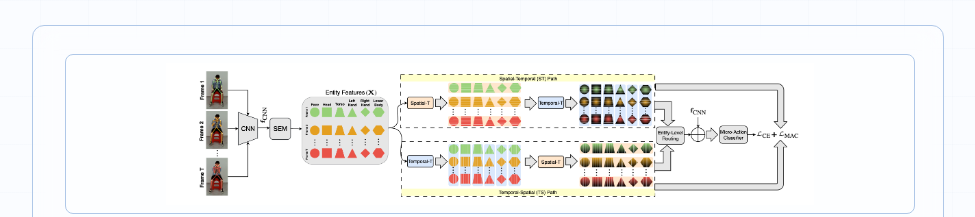
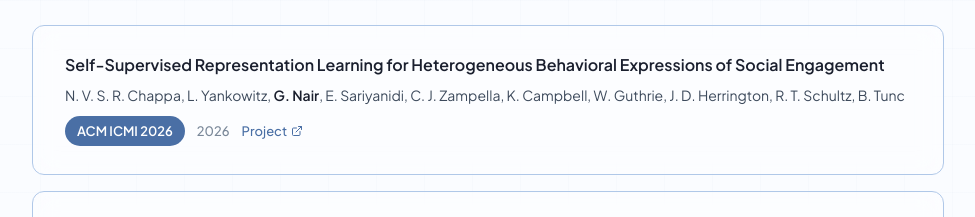
Before and after one commit to nairg1/nairg1.github.io, a plain HTML site: page index.html in a window 1280 px wide. Shown: the part 2304-2521 px from the top of the page, without its empty margins (152-1127 px from the left). Drawn offline with nearby package versions, Linux system fonts and the light colour scheme.

Commit message:
Add ICMI 2026 news entry and publication card (#4)
* Add Best Paper Award at FG 2026 to news section

* Rewrite FG 2026 award news and add Best Paper badge with cert lightbox

- News entry now reads "Micro-DualNet won Best Paper Award..." with the
  award text linking to a lightbox preview of the certificate.
- Publications page shows a "Best Paper Award" badge on the Micro-DualNet
  entry that opens the same lightbox.
- Shared lightbox markup/CSS/JS lives in main.js and is reused across
  index.html and publications.html via data-lightbox attributes.

* Add files via upload

* Point award lightbox to assets/IMG_5913.jpeg

* Drop 🇯🇵🌸 from Best Paper Award news entry

* Add Best Paper Award badge to Selected Research, drop Forthcoming

* Add ICMI 2026 news entry and publication card

---------

Co-authored-by: Claude <noreply@anthropic.com>

```diff
--- a/index.html
+++ b/index.html
@@ -92,6 +92,11 @@
         <h2 class="section-title">Latest Updates</h2>
     </div>
     <div class="news-list animate-on-scroll delay-1">
+        <div class="news-item">
+            <span class="news-date">July 2026</span>
+            <p class="news-text"><a href="https://compsygroup.github.io/ssl.social.engagement/" target="_blank" rel="noopener">Paper</a> accepted to <strong>ACM ICMI 2026</strong> in Napoli, Italy! 🇮🇹</p>
+        </div>
+
         <div class="news-item">
             <span class="news-date">May 2026</span>
             <p class="news-text"><strong>Micro-DualNet</strong> won <a href="#" class="award-link" data-lightbox="assets/IMG_5913.jpeg" data-lightbox-alt="FG 2026 Best Paper Award certificate"><strong>Best Paper Award</strong></a> at <strong>IEEE FG 2026</strong> in Japan! 🏆</p>
@@ -242,6 +247,18 @@
         <h2 class="section-title">Selected Research</h2>
     </div>
     <div class="pub-list">
+
+        <div class="pub-card animate-on-scroll delay-1">
+            <p class="pub-title">Self-Supervised Representation Learning for Heterogeneous Behavioral Expressions of Social Engagement</p>
+            <p class="pub-authors">N. V. S. R. Chappa, L. Yankowitz, <strong>G. Nair</strong>, E. Sariyanidi, C. J. Zampella, K. Campbell, W. Guthrie, J. D. Herrington, R. T. Schultz, B. Tunc</p>
+            <div class="pub-meta">
+                <span class="pub-venue">ACM ICMI 2026</span>
+                <span class="pub-year">2026</span>
+                <a href="https://compsygroup.github.io/ssl.social.engagement/" target="_blank" rel="noopener" class="pub-doi">
+                    Project <svg viewBox="0 0 24 24" fill="none" stroke="currentColor" stroke-width="2" stroke-linecap="round" stroke-linejoin="round"><path d="M18 13v6a2 2 0 0 1-2 2H5a2 2 0 0 1-2-2V8a2 2 0 0 1 2-2h6"/><polyline points="15 3 21 3 21 9"/><line x1="10" y1="14" x2="21" y2="3"/></svg>
+                </a>
+            </div>
+        </div>
 
         <div class="pub-card animate-on-scroll delay-1">
             <img src="assets/publication assetts/microdualnet.png" alt="Micro-DualNet figure" class="pub-thumb">
```
Also changed, not shown: publications.html (+12 -0 lines).
